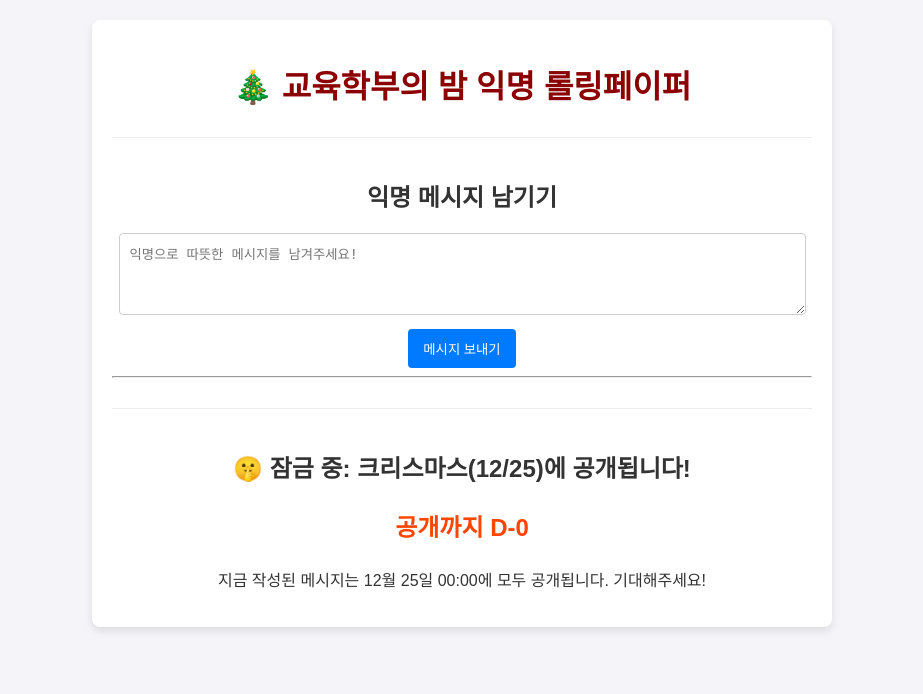
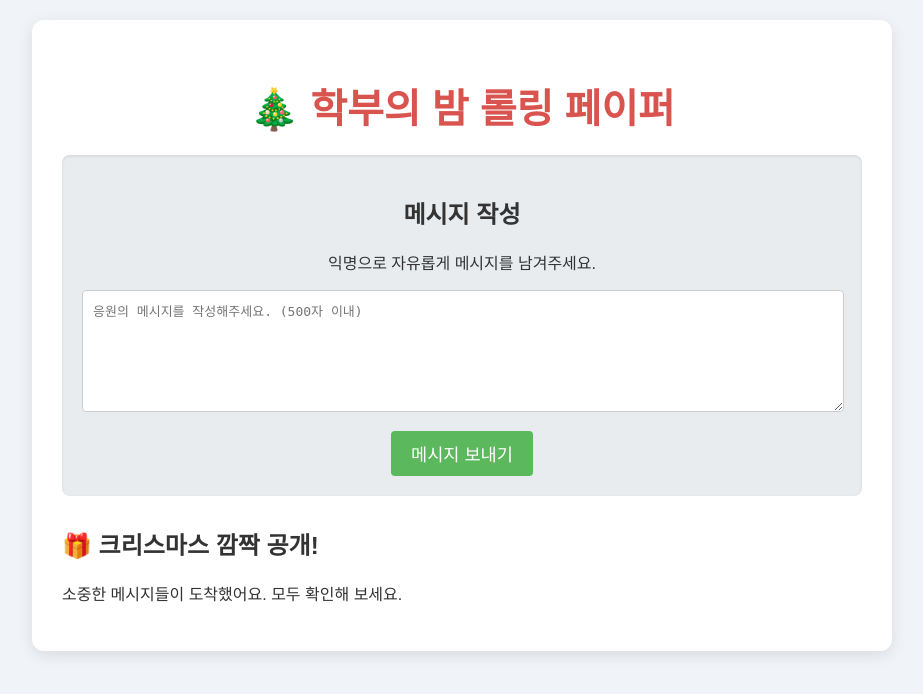
Before and after one commit to p6x6wc4spb-hash/collegeofeducation_rollingpaper, a Flask app: page / in a window 1280 px wide. Shown: the top 694 px of the page, without its empty margins (178-1101 px from the left). Run offline with Flask 3, Linux system fonts and the light colour scheme; data that the repository does not hold is empty.

Commit message:
Update index.html

```diff
--- a/templates/index.html
+++ b/templates/index.html
@@ -2,51 +2,145 @@
 <html lang="ko">
 <head>
     <meta charset="UTF-8">
-    <title>교육학부 익명 롤링페이퍼</title>
+    <meta name="viewport" content="width=device-width, initial-scale=1.0">
+    <title>🎄 학부의 밤 롤링 페이퍼</title>
     <style>
-        body { font-family: 'Malgun Gothic', sans-serif; background: #f4f4f9; color: #333; margin: 0; padding: 20px; text-align: center; }
-        .container { max-width: 700px; margin: 0 auto; background: white; padding: 20px; border-radius: 8px; box-shadow: 0 4px 8px rgba(0,0,0,0.1); }
-        h1 { color: #8B0000; }
-        .message-form, .message-list { margin-top: 30px; border-top: 1px solid #eee; padding-top: 20px; }
-        textarea { width: 95%; padding: 10px; margin-bottom: 10px; border: 1px solid #ccc; border-radius: 4px; resize: vertical; }
-        button { background: #007BFF; color: white; padding: 10px 15px; border: none; border-radius: 4px; cursor: pointer; }
-        button:hover { background: #0056b3; }
-        .message-card { background: #e0f7fa; padding: 15px; margin-bottom: 10px; border-left: 5px solid #00bcd4; text-align: left; border-radius: 4px; }
-        .countdown { font-size: 1.5em; color: #FF4500; font-weight: bold; }
+        body {
+            font-family: 'Arial', sans-serif;
+            background-color: #f0f4f8;
+            color: #333;
+            text-align: center;
+            margin: 0;
+            padding: 20px;
+        }
+        .container {
+            max-width: 800px;
+            margin: 0 auto;
+            background-color: #fff;
+            padding: 30px;
+            border-radius: 12px;
+            box-shadow: 0 4px 15px rgba(0, 0, 0, 0.1);
+        }
+        h1 {
+            color: #d9534f; /* 크리스마스 레드 */
+            margin-bottom: 20px;
+            font-size: 2.5em;
+        }
+        .message-form {
+            background-color: #e9ecef;
+            padding: 20px;
+            border-radius: 8px;
+            margin-bottom: 30px;
+            box-shadow: inset 0 1px 3px rgba(0, 0, 0, 0.1);
+        }
+        textarea {
+            width: calc(100% - 20px);
+            padding: 10px;
+            margin-bottom: 15px;
+            border: 1px solid #ccc;
+            border-radius: 4px;
+            resize: vertical;
+            min-height: 100px;
+            font-size: 1em;
+        }
+        button {
+            background-color: #5cb85c; /* 크리스마스 그린 */
+            color: white;
+            padding: 10px 20px;
+            border: none;
+            border-radius: 4px;
+            cursor: pointer;
+            font-size: 1.1em;
+            transition: background-color 0.3s;
+        }
+        button:hover {
+            background-color: #4cae4c;
+        }
+        .message-list {
+            margin-top: 30px;
+            text-align: left;
+        }
+        .message-card {
+            background-color: #ffe0b2; /* 포스트잇 색상 */
+            padding: 15px;
+            border-radius: 8px;
+            margin-bottom: 15px;
+            box-shadow: 2px 2px 5px rgba(0, 0, 0, 0.2);
+            word-wrap: break-word;
+        }
+        .message-content {
+            font-size: 1.1em;
+            margin-bottom: 10px;
+            white-space: pre-wrap; /* 줄바꿈 유지 */
+        }
+        .message-timestamp {
+            font-size: 0.8em;
+            color: #777;
+            text-align: right;
+        }
+        .lock-screen {
+            background-color: #333;
+            color: white;
+            padding: 40px;
+            border-radius: 10px;
+            box-shadow: 0 4px 10px rgba(0, 0, 0, 0.5);
+        }
+        .lock-screen h2 {
+            color: #ffcc00; /* 황금색 */
+            font-size: 2em;
+        }
+        .lock-screen p {
+            font-size: 1.2em;
+        }
+        .d-day {
+            font-size: 3em;
+            color: #d9534f;
+            font-weight: bold;
+            margin: 15px 0;
+        }
     </style>
 </head>
 <body>
     <div class="container">
-        <h1>🎄 교육학부의 밤 익명 롤링페이퍼</h1>
+        <h1>🎄 학부의 밤 롤링 페이퍼</h1>
 
         <div class="message-form">
-            <h2>익명 메시지 남기기</h2>
-            <form action="{{ url_for('write_message') }}" method="post">
-                <textarea name="content" rows="4" placeholder="익명으로 따뜻한 메시지를 남겨주세요!" required></textarea>
+            <h2>메시지 작성</h2>
+            <p>익명으로 자유롭게 메시지를 남겨주세요.</p>
+            <form method="POST" action="{{ url_for('write_message') }}">
+                <textarea name="content" placeholder="응원의 메시지를 작성해주세요. (500자 이내)" maxlength="500" required></textarea>
                 <button type="submit">메시지 보내기</button>
             </form>
         </div>
 
-        <hr>
+        <div class="message-list">
 
-        <div class="message-list">
-            {% if is_open %}
-                <h2>🎁 크리스마스 깜짝 공개! (총 {{ messages | length }}개)</h2>
-                {% if messages %}
-                    {% for message in messages %}
-                        <div class="message-card">
-                            <p>{{ message.content }}</p>
-                            <small>작성됨: {{ message.timestamp }} (익명)</small>
-                        </div>
-                    {% endfor %}
-                {% else %}
-                    <p>아직 메시지가 없어요. 첫 번째 메시지를 남겨주세요!</p>
-                {% endif %}
+            {% if is_released %}
+                <h2>🎁 크리스마스 깜짝 공개!</h2>
+                <p>소중한 메시지들이 도착했어요. 모두 확인해 보세요.</p>
+
+                {% for message in messages %}
+                <div class="message-card">
+                    <div class="message-content">{{ message.content }}</div>
+                    <div class="message-timestamp">작성 시각: {{ message.timestamp }}</div>
+                </div>
+                {% endfor %}
+
             {% else %}
-                <h2>🤫 잠금 중: 크리스마스(12/25)에 공개됩니다!</h2>
-                <p class="countdown">공개까지 D-{{ days_left }}</p>
-                <p>지금 작성된 메시지는 12월 25일 00:00에 모두 공개됩니다. 기대해주세요!</p>
+                <div class="lock-screen">
+                    <h2>메시지 잠금 중: {{ release_date_str }}에 공개됩니다.</h2>
+                    <p>메시지는 **{{ release_date_str }}**에 모두 공개됩니다. 기대해주세요!</p>
+
+                    {% if days_left >= 0 %}
+                    <div class="d-day">공개까지 D-{{ days_left }}</div>
+                    {% else %}
+                    <div class="d-day">곧 공개됩니다!</div>
+                    {% endif %}
+
+                    <p>지금은 다른 사람들의 메시지를 작성할 수만 있습니다.</p>
+                </div>
             {% endif %}
+
         </div>
     </div>
 </body>
```
